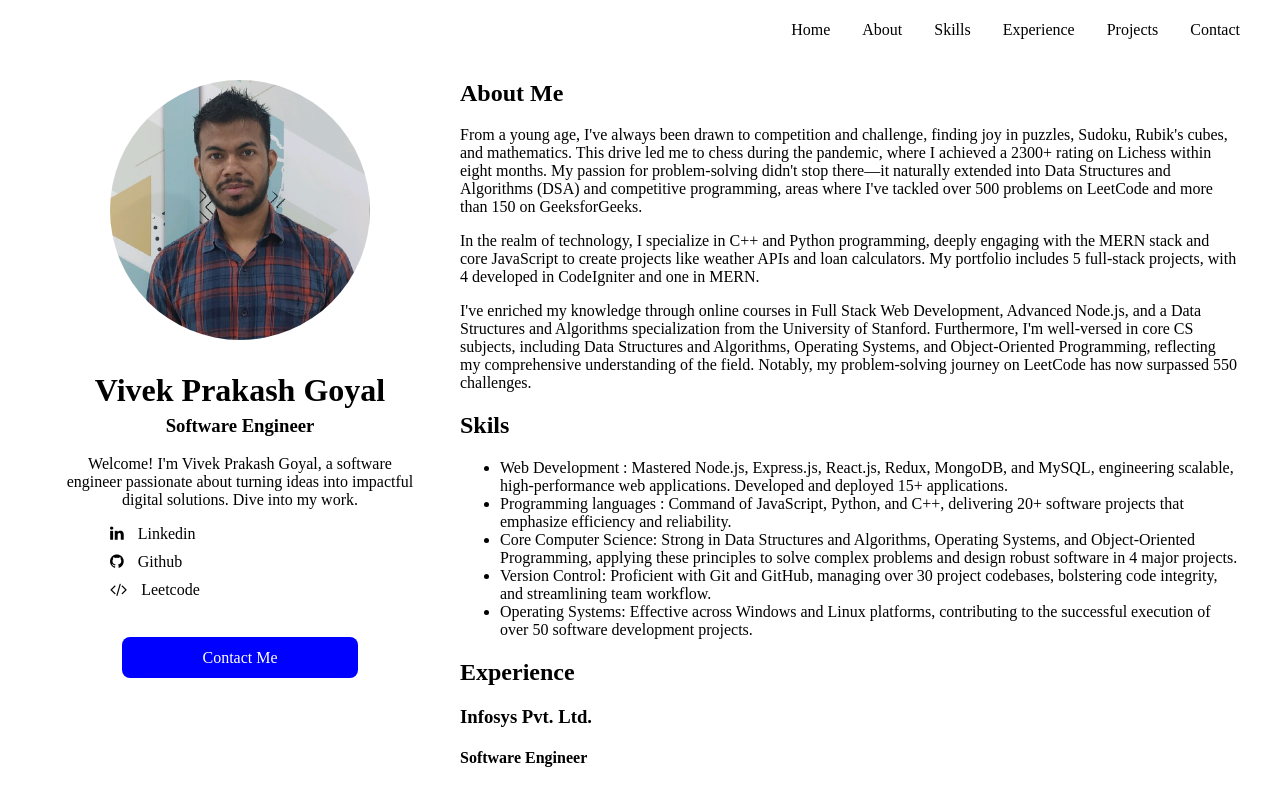
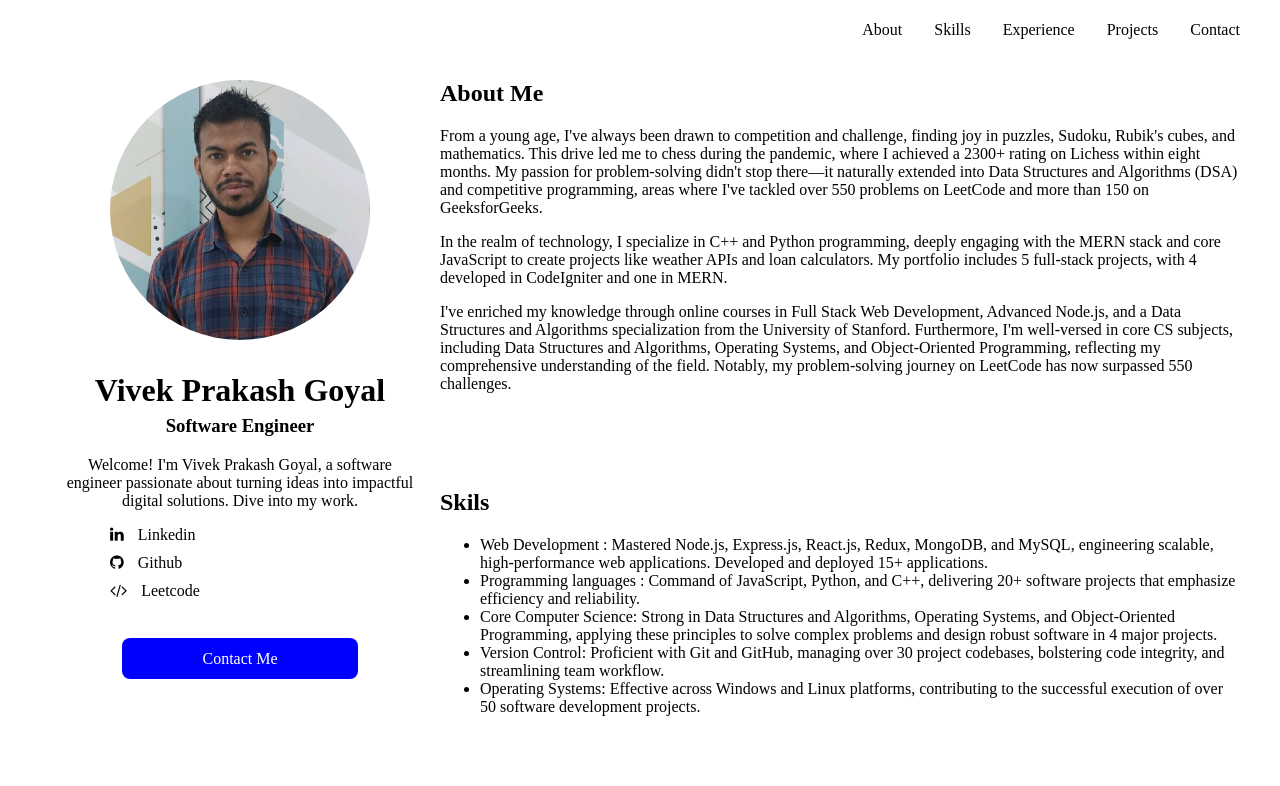
Before and after one commit to rcivivek/rcivivek.github.io, a plain HTML site: page index.html in a window 1280 px wide. Shown: the top 786 px of the page. Drawn offline with Linux system fonts and the light colour scheme.

Commit message:
Fixes minor changes.

```diff
--- a/index.html
+++ b/index.html
@@ -3,6 +3,7 @@
     <meta charset="UTF-8" />
     <meta name="viewport" content="width=device-width, initial-scale=1.0" />
     <title>Vivek Goyal</title>
+    <link rel="icon" type="image/x-icon" href="./favicon.ico" />
     <link
       rel="stylesheet"
       href="https://cdnjs.cloudflare.com/ajax/libs/font-awesome/4.7.0/css/font-awesome.min.css"
@@ -13,7 +14,6 @@
     <header>
       <nav>
         <ul>
-          <li><a href="/">Home</a></li>
           <li><a href="#about">About</a></li>
           <li><a href="#skills">Skills</a></li>
           <li><a href="#experience">Experience</a></li>
@@ -57,7 +57,7 @@
       </aside>
       <main>
         <!-- About -->
-        <div id="about">
+        <div id="about" class="content">
           <h2>About Me</h2>
           <p>
             From a young age, I've always been drawn to competition and
@@ -66,7 +66,7 @@
             achieved a 2300+ rating on Lichess within eight months. My passion
             for problem-solving didn't stop there—it naturally extended into
             Data Structures and Algorithms (DSA) and competitive programming,
-            areas where I've tackled over 500 problems on LeetCode and more than
+            areas where I've tackled over 550 problems on LeetCode and more than
             150 on GeeksforGeeks.
           </p>
 
@@ -90,7 +90,7 @@
         </div>
 
         <!-- Skill -->
-        <div id="skills">
+        <div id="skills" class="content">
           <h2>Skils</h2>
           <!-- <p>
             Lorem ipsum dolor sit amet consectetur adipisicing elit. Aspernatur,
@@ -126,7 +126,7 @@
           </ul>
         </div>
         <!-- Experience -->
-        <div id="experience">
+        <div id="experience" class="content">
           <h2>Experience</h2>
           <div>
             <h3>Infosys Pvt. Ltd.</h3>
@@ -184,7 +184,7 @@
           </div>
         </div>
         <!-- projects -->
-        <div id="projects">
+        <div id="projects" class="content">
           <h2>Projects</h2>
           <div>
             <h3>PHOTO LOCATION SHARING WEB APPLICATION</h3>
@@ -304,7 +304,7 @@
           </div>
         </div>
         <!-- Contact Me -->
-        <div id="contact">
+        <div id="contact" class="content">
           <h2>Contact Me</h2>
           <h3>Address</h3>
           <p>Bangalore , Karnatka, India</p>
--- a/style.css
+++ b/style.css
@@ -6,7 +6,10 @@ header{
     max-width: 1200px;
     margin: 0 auto;
     padding: 0.3em 1em;
-    /* display: fixed; */
+    position: fixed;
+    background-color: white;
+    right:0;
+    left: 0;
 }
 header ul{
    display: flex;
@@ -28,6 +31,10 @@ section aside{
     width: 360px;
     text-align: center;
     padding: 20px;
+    position: fixed;
+    background-color: white;
+    top: 60px;
+    bottom: 0;
 }
 section aside img{
     width: 260px;
@@ -71,4 +78,9 @@ aside li span {
 
 section main{
     flex: 1;
+    margin-left: 400px;
 }
+
+.content{
+   padding-top: 60px;
+}
```
Also changed, not shown: favicon.ico (added).
